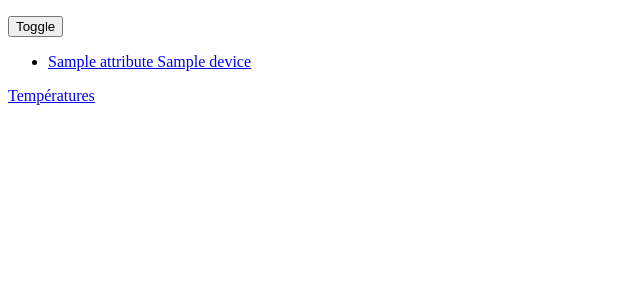
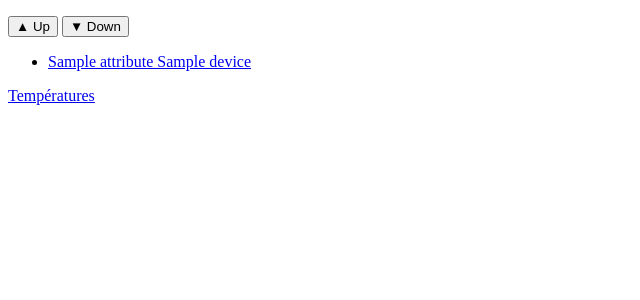
Before and after one commit to gutard/djomotic, a Django app: template domotic/templates/domotic/attribute_list.html in a window 1280 px wide. Shown: the top 300 px of the page, without its empty margins (0-640 px from the left). Run offline with Django 3.2, Linux system fonts and the light colour scheme; the template is opened without the code that fills it: values that come from a table or form of the project are taken from there, others are empty; tables that the repository leaves empty hold one stand-in row (values such as "Sample post"); parts of the project's set-up code (start-up, migrations or seed data) failed here and were passed over.

Commit message:
Up and down

```diff
--- a/domotic/templates/domotic/attribute_list.html
+++ b/domotic/templates/domotic/attribute_list.html
@@ -7,9 +7,10 @@
     </head>
     <body>
         <p>
-            <form method="POST" action="{% url 'shutter_all_toggle' %}">
+            <form method="POST">
                 {% csrf_token %}
-                <button>Toggle</button>
+                <button formaction="{% url 'shutter_all_up' %}">▲ Up</button>
+                <button formaction="{% url 'shutter_all_down' %}">▼ Down</button>
             </form>
         </p>
         <ul>
--- a/domotic/urls.py
+++ b/domotic/urls.py
@@ -5,5 +5,7 @@ urlpatterns = [
     path('', AttributeListView.as_view()),
     path('chart/<int:pk>/', ChartView.as_view(), name='chart'),
     path('chart/temperature/', TemperatureChartView.as_view(), name='temperature_chart'),
-    path('shutter/toggle/', ShutterMove.as_view(), name='shutter_all_toggle'),
+    path('shutter/toggle/', ShutterMove.as_view(cmd=ShutterMove.TOGGLE), name='shutter_all_toggle'),
+    path('shutter/up/', ShutterMove.as_view(cmd=ShutterMove.UP), name='shutter_all_up'),
+    path('shutter/down/', ShutterMove.as_view(cmd=ShutterMove.DOWN), name='shutter_all_down'),
 ]
--- a/domotic/views.py
+++ b/domotic/views.py
@@ -78,4 +78,4 @@ class ShutterMove(RedirectView):
             serial.write(bytes(encoded))
 
         # Redirect
-        return super().post()
+        return super().post(request)
```
